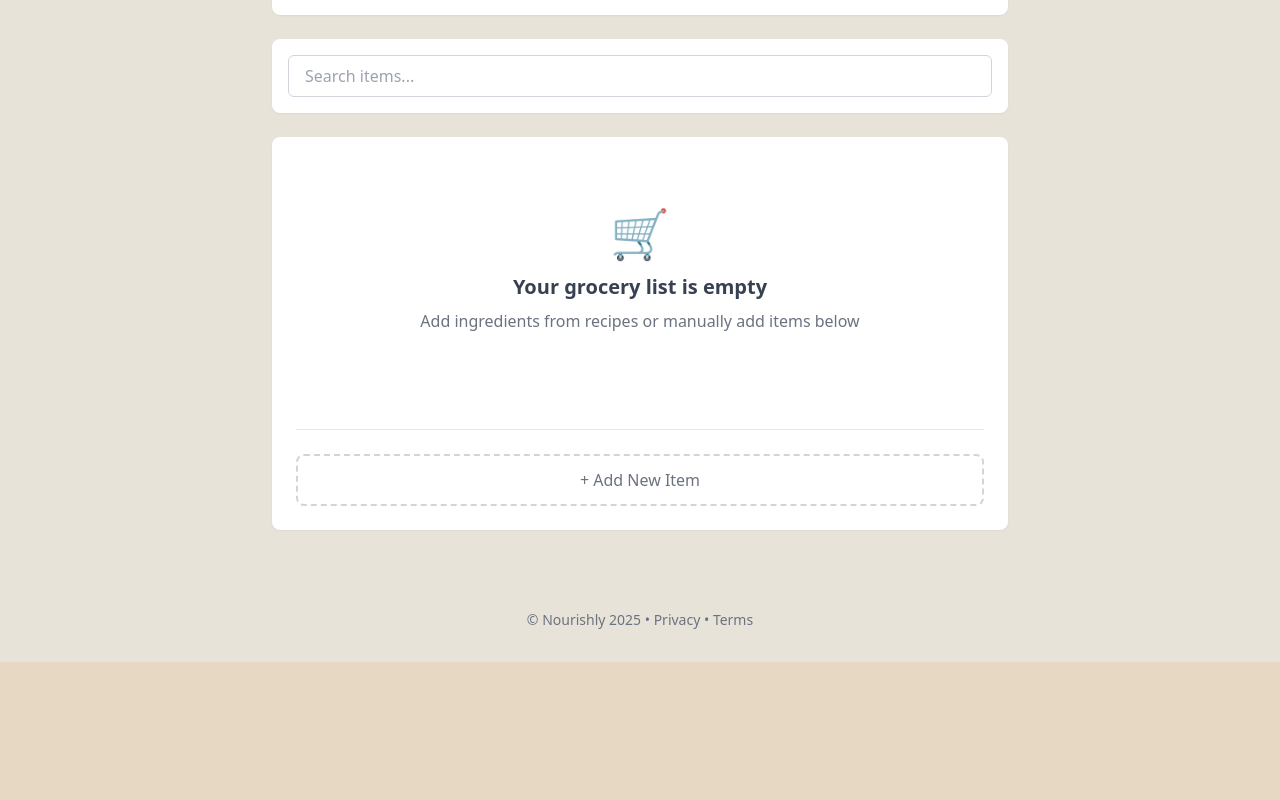
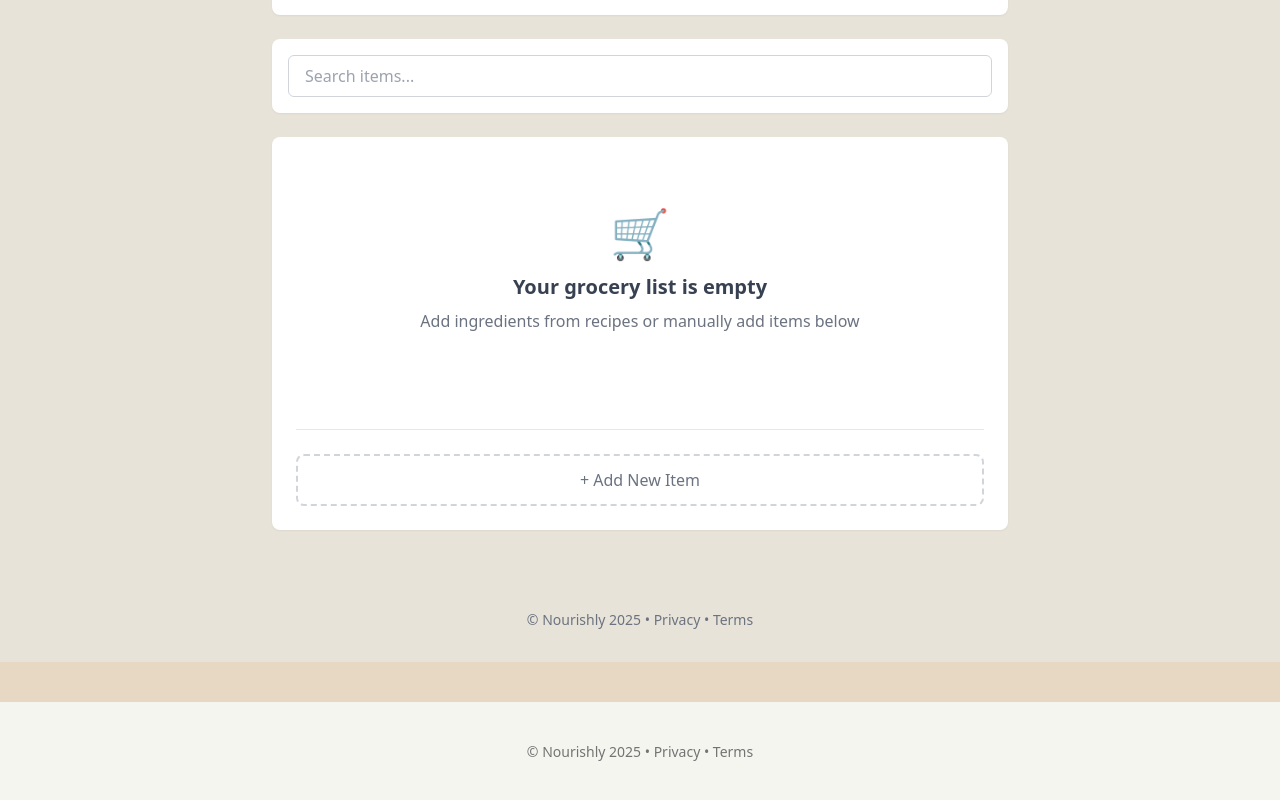
Before and after one commit to cs041-mealplanner/CS041-meal-planning-app, a React (Vite) app in the folder client/: page /grocery in a window 1280 px wide. Shown: the part 226-1026 px from the top of the page. Before the commit the page ends 888 px from the top, so only its background shows below. Built offline with nearby package versions, Linux system fonts and the light colour scheme; what aws-amplify would draw is missing.

Commit message:
feat: implemented reusable `Footer.jsx` component

```diff
--- a/client/src/App.jsx
+++ b/client/src/App.jsx
@@ -1,11 +1,13 @@
 
 import { BrowserRouter, Route, Routes } from "react-router-dom";
+import Footer from "./components/Footer";
 import Header from "./components/Navbar";
 import ConfirmSignup from "./pages/confirmSignup";
 import Dashboard from "./pages/Dashboard";
 import Home from "./pages/Home";
 import MealPlanner from "./pages/MealPlanner";
 import SignUp from "./pages/SignIn";
+
 
 import GroceryList from "./pages/GroceryList";
 import IngredientPage from "./pages/IngredientPage";
@@ -14,7 +16,7 @@ export default function App() {
   return (
     <BrowserRouter>
 
-      {/* Header on every page*/}
+      {/* Header on every page (navbar)*/}
       <Header />
 
       {/* Pages */}
@@ -29,6 +31,8 @@ export default function App() {
         <Route path="/grocery" element={<GroceryList />} />
 
       </Routes>
+
+      <Footer />
     </BrowserRouter>
   );
 }
--- /dev/null
+++ b/client/src/components/Footer.jsx
@@ -0,0 +1,9 @@
+export default function Footer() {
+    return (
+        <footer className="mt-10 bg-headerbg py-10">
+            <div className="mx-auto max-w-6xl px-4 text-center text-sm font-normal text-neutral-500">
+                © Nourishly 2025 • Privacy • Terms
+            </div>
+        </footer>
+    );
+}
--- a/client/src/pages/MealPlanner.jsx
+++ b/client/src/pages/MealPlanner.jsx
@@ -448,13 +448,6 @@ export default function MealPlanner() {
                     </div>
                 )}
             </section>
-
-            {/* FOOTER TEMPORARY */}
-            <footer className="mt-10 bg-headerbg py-10">
-                <div className="mx-auto max-w-6xl px-4 text-center text-sm font-normal text-neutral-500">
-                    © Nourishly 2025 • Privacy • Terms
-                </div>
-            </footer>
         </div>
     );
 }
```
